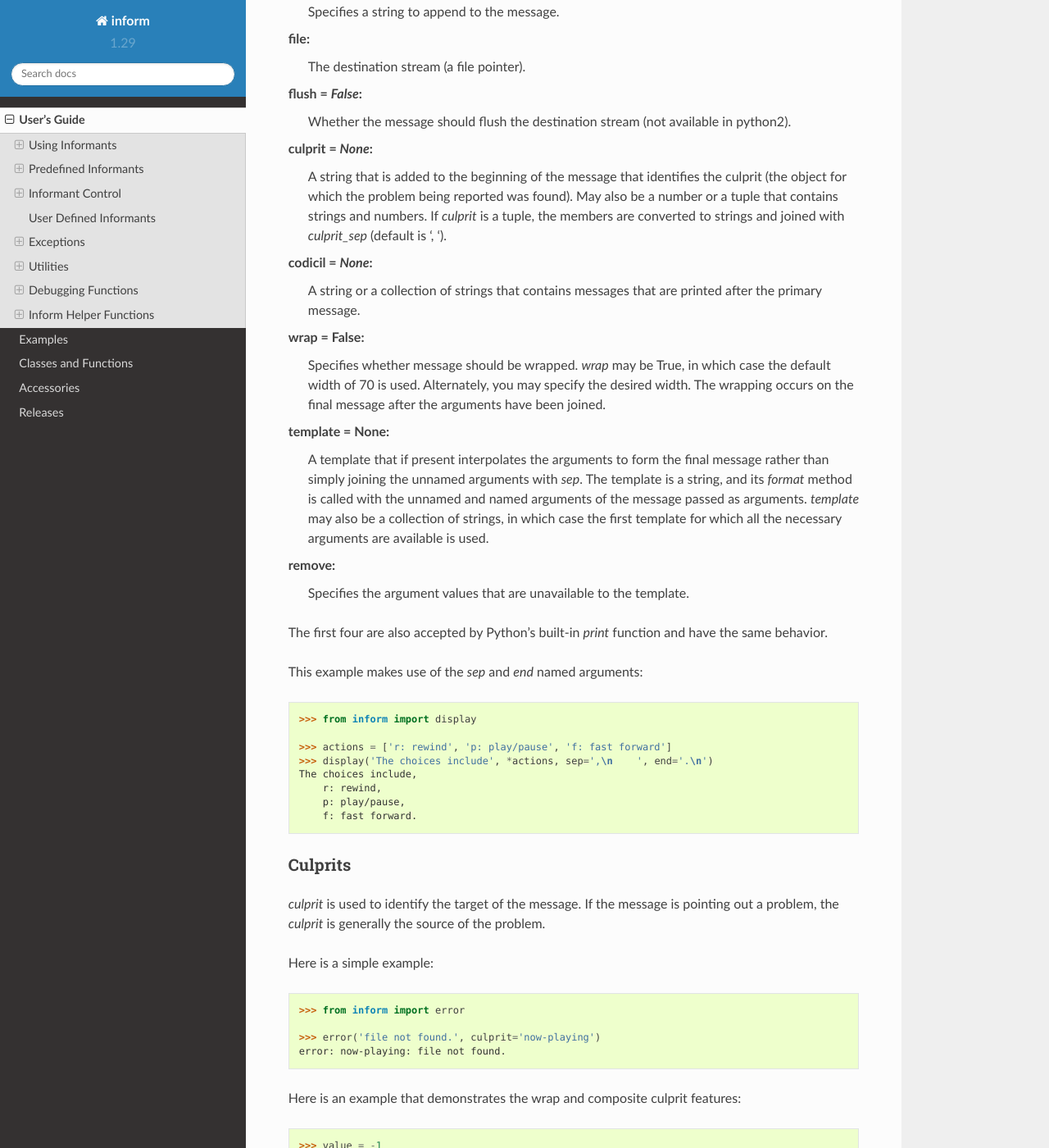
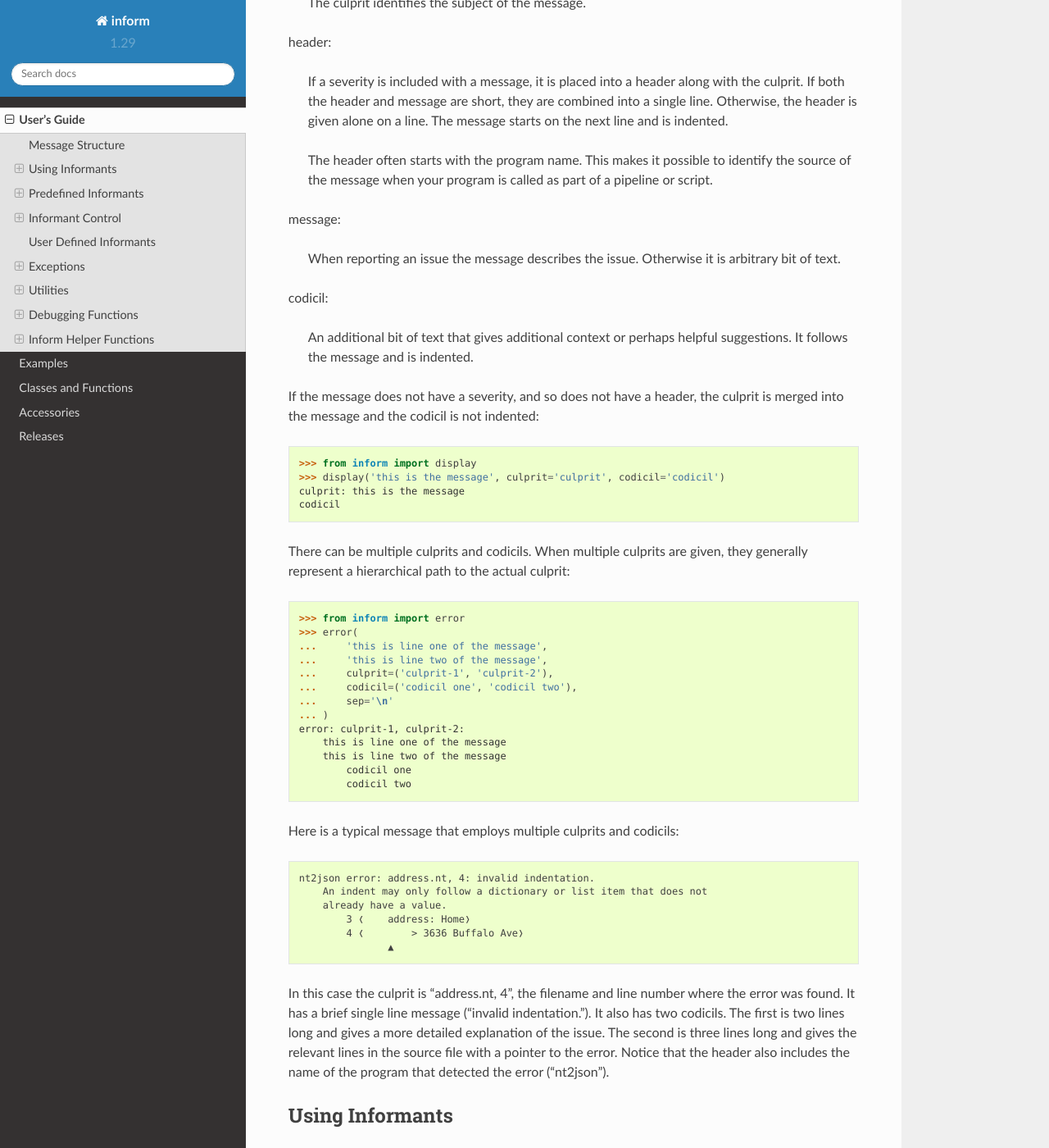
Before and after one commit to KenKundert/inform, a Sphinx documentation site: the page built from doc/user.rst, in a window 1280 px wide and 1400 px high, scrolled down 821 px. Shown: the whole window at 82% size. Built offline with Sphinx 7.4.7 and the Read the Docs theme 2.0.0, drawn with Linux system fonts in a browser that asks for light colours; some of the changed text lies outside the part shown.

Commit message:
enhance plural

```diff
--- a/doc/api.rst
+++ b/doc/api.rst
@@ -101,6 +101,9 @@
 .. autoclass:: inform.plural
     :members:
 
+.. autoclass:: inform.truth
+    :members:
+
 .. autofunction:: inform.render
 
 .. autofunction:: inform.render_bar
--- a/doc/user.rst
+++ b/doc/user.rst
@@ -8,6 +8,111 @@
 
 User's Guide
 ============
+
+The main purpose of *Inform* is to present messages to the user of command line
+programs.  With it you can easily output attractive, informative, and consistent
+messages.  In addition, the error messages are given in a style that is
+consistent with the long traditions of Unix.
+
+It does so by providing a collection of print functions, referred to as
+informants, to print different types of messages: output text, narration,
+warnings, errors, etc.  All of the informants have a similar use model and share
+a common control class.  Also included are a collection of utilities that are
+often used to construct messages.
+
+
+.. _message structure:
+
+Message Structure
+-----------------
+
+Messages produced by *Inform* have a common structure:
+
+.. code-block:: python
+
+    >>> from inform import error
+    >>> error('this is the message', culprit='culprit', codicil='codicil')
+    error: culprit: this is the message
+        codicil
+
+There are several parts to this message:
+
+severity:
+
+    The severity indicates the type of the message.  Examples include *warning*,
+    *error*, etc.  The severity is optional.
+
+culprit:
+
+    The culprit identifies the subject of the message.
+
+header:
+
+    If a severity is included with a message, it is placed into a header along
+    with the culprit.  If both the header and message are short, they are
+    combined into a single line.  Otherwise, the header is given alone on
+    a line.  The message starts on the next line and is indented.
+
+    The header often starts with the program name.  This makes it possible to
+    identify the source of the message when your program is called as part of
+    a pipeline or script.
+
+message:
+
+    When reporting an issue the message describes the issue.  Otherwise it is
+    arbitrary bit of text.
+
+codicil:
+
+    An additional bit of text that gives additional context or perhaps helpful
+    suggestions.  It follows the message and is indented.
+
+If the message does not have a severity, and so does not have a header, the
+culprit is merged into the message and the codicil is not indented:
+
+.. code-block:: python
+
+    >>> from inform import display
+    >>> display('this is the message', culprit='culprit', codicil='codicil')
+    culprit: this is the message
+    codicil
+
+There can be multiple culprits and codicils.  When multiple culprits are given,
+they generally represent a hierarchical path to the actual culprit:
+
+.. code-block:: python
+
+    >>> from inform import error
+    >>> error(
+    ...     'this is line one of the message',
+    ...     'this is line two of the message',
+    ...     culprit=('culprit-1', 'culprit-2'),
+    ...     codicil=('codicil one', 'codicil two'),
+    ...     sep='\n'
+    ... )
+    error: culprit-1, culprit-2:
+        this is line one of the message
+        this is line two of the message
+            codicil one
+            codicil two
+
+Here is a typical message that employs multiple culprits and codicils::
+
+    nt2json error: address.nt, 4: invalid indentation.
+        An indent may only follow a dictionary or list item that does not
+        already have a value.
+            3 ❬    address: Home❭
+            4 ❬        > 3636 Buffalo Ave❭
+                   ▲
+
+In this case the culprit is "address.nt, 4", the filename and line number where
+the error was found.  It has a brief single line message ("invalid
+indentation.").  It also has two codicils.  The first is two lines long and
+gives a more detailed explanation of the issue.  The second is three lines long
+and gives the relevant lines in the source file with a pointer to the error.
+Notice that the header also includes the name of the program that detected the
+error ("nt2json").
+
 
 .. _using informants:
 
@@ -1733,28 +1838,25 @@
 plural
 """"""
 
-.. py:class:: plural(value, *, num='#', invert="!', slash='/')
-   :noindex:
-
-Used with python format strings to conditionally format a phrase depending
-on whether *value* consists of a singular or plural number of things.
-
-The format specification has three sections, separated by '/'.  The first
-section is always included, the last section is included if the given number
-is plural, and the middle section, which can be omitted, is included if the
-given number is singular.  If there is only one section, it is used as is
-for the singular case and an 's' is added to it for the plural case.
-If any of the sections contain a '#', it is replaced by the number of
-things.
+.. py:class:: plural(value, *, render_num=str, num='#', invert="!', slash='/')
+   :noindex:
+
+Used with Python format strings to conditionally format a phrase depending
+on the number of items that *value* represents.
+
+The format specification has multiple sections, separated by '/'.  The first
+section is always included and the remaining sections specify what should be
+added based on whether there is one, many, or no items.  If there is only one
+section, then an 's' is appended if there are many or no items.  If there are
+two sections, then the second section is appended if there are many or no items.
+If any of the sections contain a '#', it is replaced by the number of items.
 
 You may provide either a number (e.g. 0, 1, 2, ...) or any object that
-implements `__len__()` (e.g. list, dict, set, ...).  In the latter case,
-the length of the object will be used to decide whether to use the singular
-of plural form.  Only 1 is considered to be singular; every other number is
-considered plural.
-
-If the format string starts with '!' then it is removed and the sense of
-plurality is reversed (the plural form is used for one thing, and the
+implements `__len__()` (e.g. list, dict, set, ...) as the value.  In the latter
+case, the length of the object then decides which form to use.
+
+If the format string starts with a '!' it is removed and the sense of
+plurality is reversed (the plural form is used for one thing and the
 singular form is used otherwise). This is useful when pluralizing verbs.
 
 Here is a typical usage::
@@ -1762,69 +1864,37 @@
     >>> from inform import plural, conjoin
 
     >>> astronauts = plural(['John Glenn'])
+    >>> f"{astronauts:/One astronaut/# astronauts/No astronauts} {astronauts:!train}."
+    'One astronaut trains.'
+
     >>> f"The {astronauts:astronaut}: {conjoin(astronauts.value)}"
     'The astronaut: John Glenn'
 
     >>> astronauts = plural(['Neil Armstrong', 'Buzz Aldrin', 'Michael Collins'])
+    >>> f"{astronauts:/One astronaut/# astronauts/No astronauts} {astronauts:!train}."
+    '3 astronauts train.'
+
     >>> f"The {astronauts:astronaut}: {conjoin(astronauts.value)}"
     'The astronauts: Neil Armstrong, Buzz Aldrin and Michael Collins'
 
-The count can be inserted into the output by placing # into the format
-specification.  You change the way the count is rendered by passing a function
-to *render_num*:
+    >>> astronauts = plural([])
+    >>> f"{astronauts:/One astronaut/# astronauts/No astronauts} {astronauts:!sleep}."
+    'No astronauts sleep.'
+
+You change the way the count is rendered by passing a function to *render_num*:
 
     >>> from num2words import num2words
 
-    >>> f"He has {plural(1):# /wife/wives}."
-    'He has 1 wife.'
+    >>> f"He has {plural(1, render_num=num2words):# /wife/wives}."
+    'He has one wife.'
 
     >>> f"He has {plural(42, render_num=num2words):# /wife/wives}."
     'He has forty-two wives.'
 
-If using '#' or '!' is inconvenient, you can change them by specifying the *num*
-or *invert* to *plural()*.
-
-Examples::
-
-    >>> f"{plural(1):# thing}"
-    '1 thing'
-    >>> f"{plural(2):# thing}"
-    '2 things'
-
-    >>> f"{plural(1):# thing/s}"
-    '1 thing'
-    >>> f"{plural(2):# thing/s}"
-    '2 things'
-
-    >>> f"{plural(1):/a cactus/# cacti}"
-    'a cactus'
-    >>> f"{plural(2):/a cactus/# cacti}"
-    '2 cacti'
-
-    >>> f"{plural(1):# /is/are}"
-    '1 is'
-    >>> f"{plural(2):# /is/are}"
-    '2 are'
-
-    You can access the originally specified value using the *value* attribute.
-
-    >>> sellers = plural(['Samson'])
-    >>> buyers = plural(['Reuben', 'Cherise'])
-
-    >>> print(f"The {sellers:seller} ({conjoin(sellers.value)}) {sellers:!offer} the following terms:")
-    The seller (Samson) offers the following terms:
-
-    >>> print(f"The {buyers:buyer} ({conjoin(buyers.value)}) {buyers:!agree} to the following terms:")
-    The buyers (Reuben and Cherise) agree to the following terms:
-
-Finally, you can use the *format* method to directly produce a descriptive
-string::
+You can also use the *format* method to directly produce a descriptive string::
 
     >>> plural(2).format("/a goose/# geese")
     '2 geese'
-
-The original implementation is from `Veedrac
-<http://stackoverflow.com/questions/21872366/plural-string-formatting>`_.
 
 
 .. _render desc:
```
Also changed, not shown: 2 other files.
